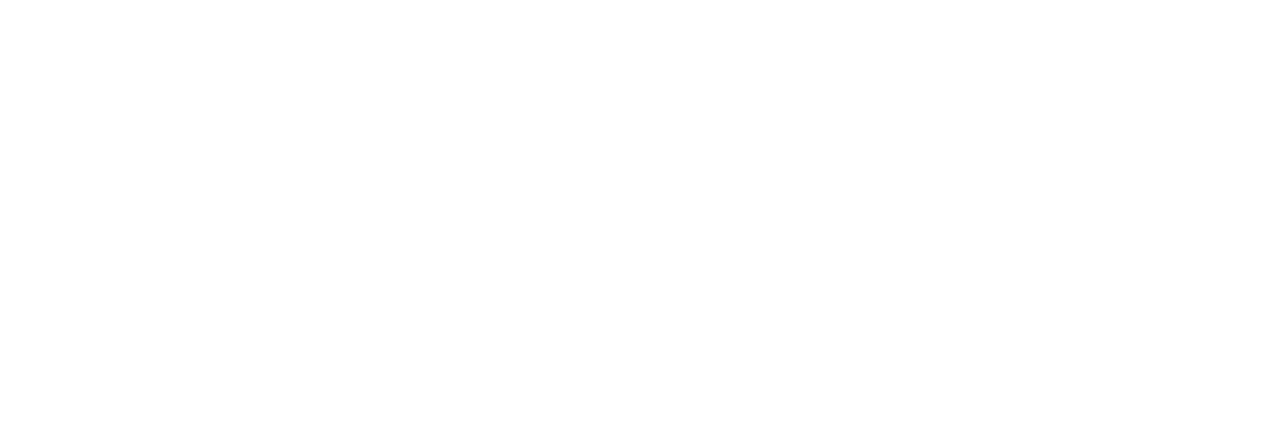
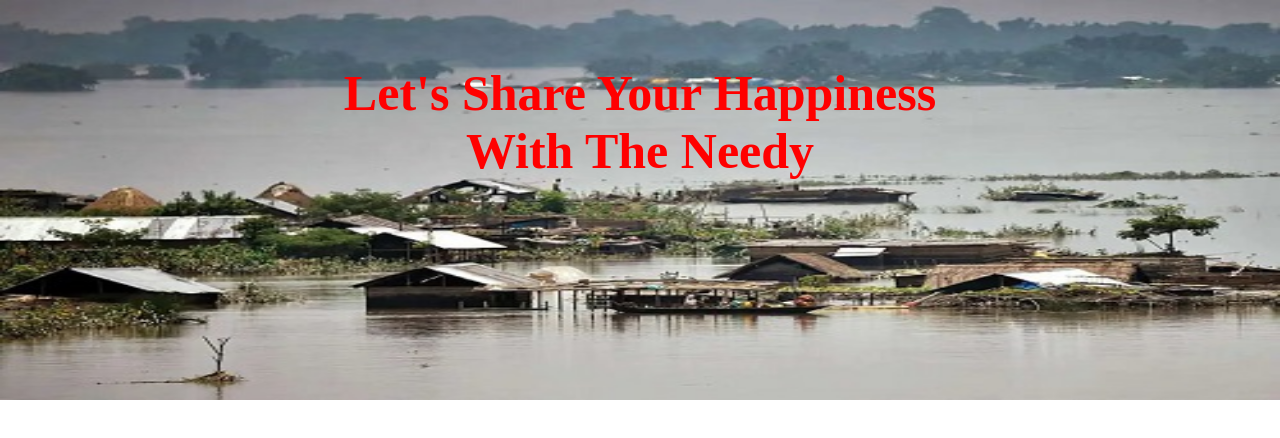
Before and after one commit to Shahriar-Anik81/1st-assignment-repo, a plain HTML site: page index.html in a window 1280 px wide. Drawn offline with Linux system fonts and the light colour scheme.

Commit message:
add change

```diff
--- a/index.html
+++ b/index.html
@@ -5,11 +5,15 @@
     <meta charset="UTF-8">
     <meta http-equiv="X-UA-Compatible" content="IE=edge">
     <meta name="viewport" content="width=device-width, initial-scale=1.0">
+    <link rel="stylesheet" href="style.css">
     <title>Document</title>
 </head>
 
 <body>
+    <div class="donation">
+        <h1>Let's Share Your Happiness <br> With The Needy</h1>
 
+    </div>
 </body>
 
 </html>
--- a/style.css
+++ b/style.css
@@ -0,0 +1,25 @@
+* {
+    margin: 0;
+    padding: 0;
+}
+
+body {
+    margin: 0px 0px;
+
+}
+
+.donation {
+    background-image: url(images/assamflood33.jpg);
+    background-repeat: no-repeat;
+    height: 100vh;
+    background-size: 100% 50%;
+
+}
+
+h1 {
+    color: red;
+    text-align: center;
+    padding: 5%;
+
+    font-size: 50px;
+}
```
Also changed, not shown: images/assamflood33.jpg (added), images/images.jfif (added).
